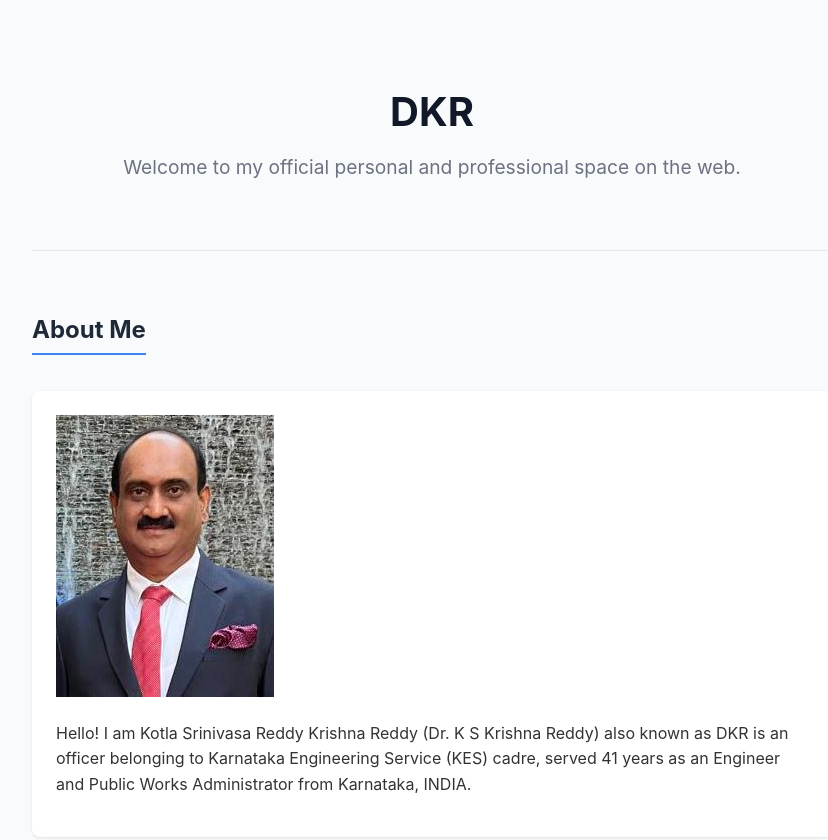
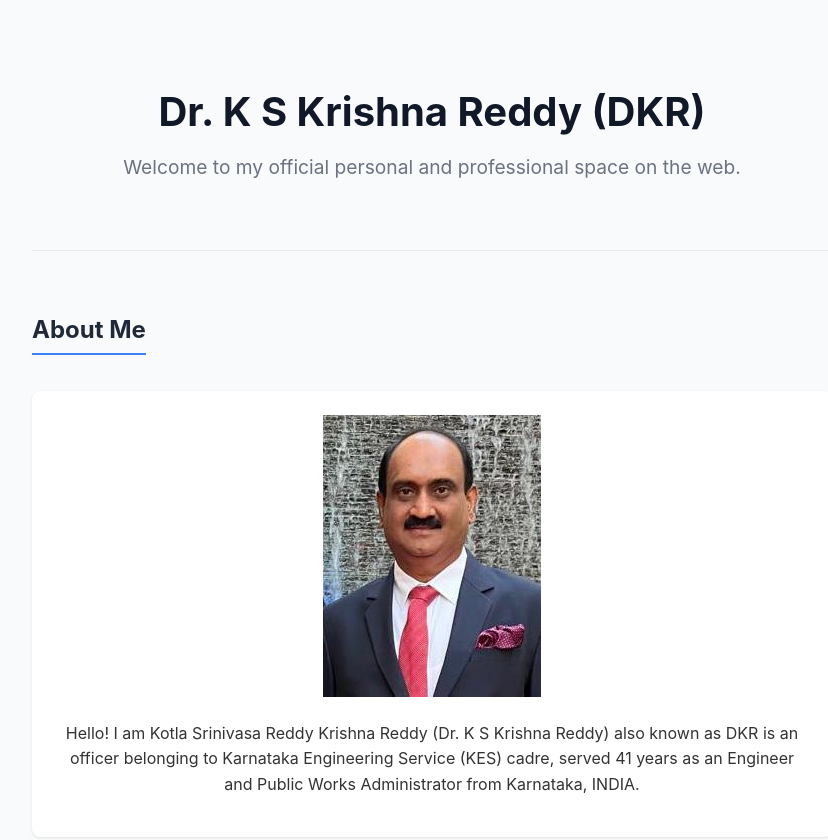
Before and after one commit to iamdsgict-dkr/krishnareddy-site, a plain HTML site: page index.html in a window 1280 px wide. Shown: the top 840 px of the page, without its empty margins (208-1036 px from the left). Drawn offline with Linux system fonts and the light colour scheme.

Commit message:
Add files via upload

```diff
--- a/index.html
+++ b/index.html
@@ -40,6 +40,7 @@
         }
         .card {
             background: #ffffff;
+	    text-align: center;
             padding: 1.5rem;
             border-radius: 8px;
             box-shadow: 0 1px 3px rgba(0,0,0,0.1);
@@ -71,7 +72,7 @@
 <body>
 
     <header>
-        <h1>DKR</h1>
+        <h1>Dr. K S Krishna Reddy (DKR)</h1>
         <p class="subtitle">Welcome to my official personal and professional space on the web.</p>
     </header>
 
```
